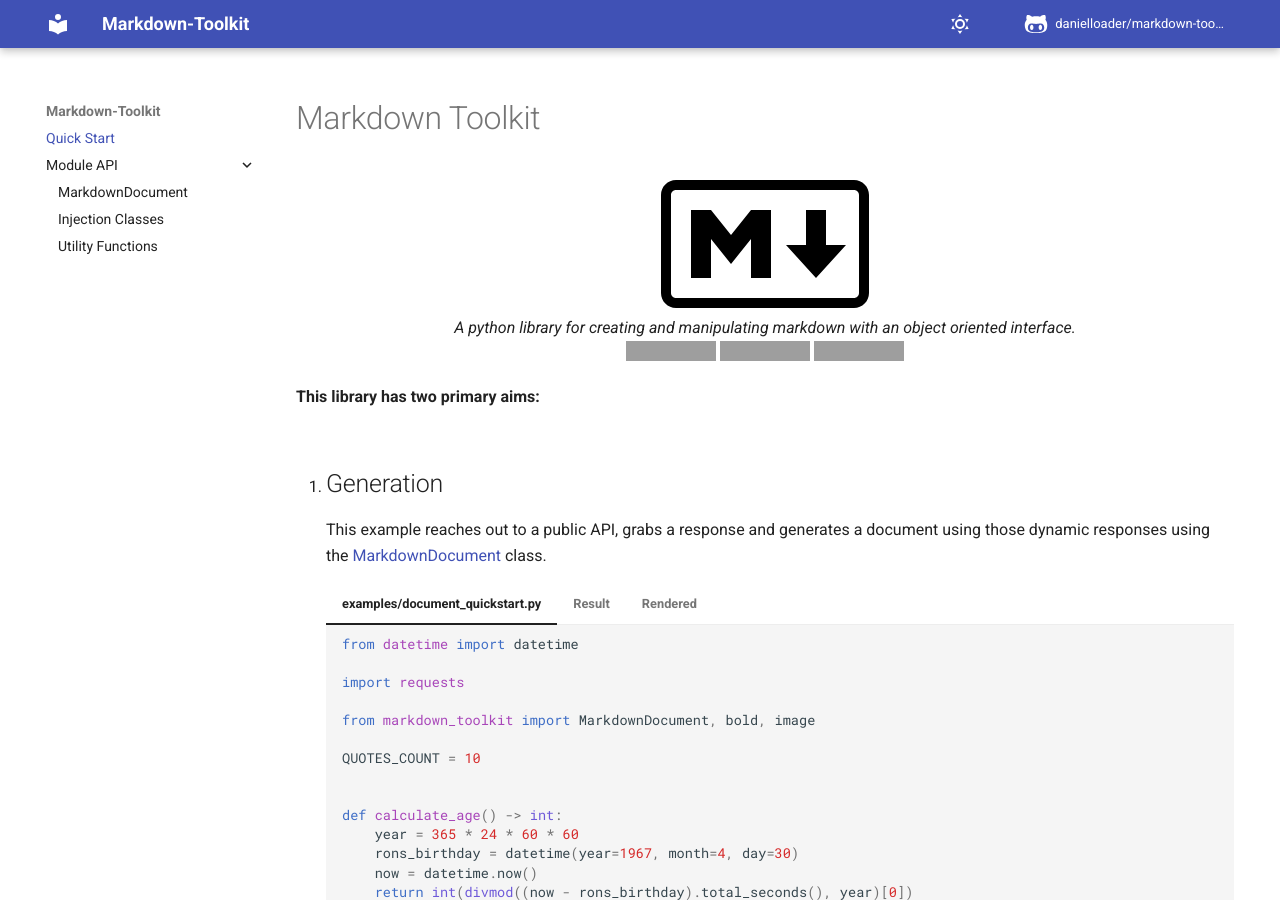
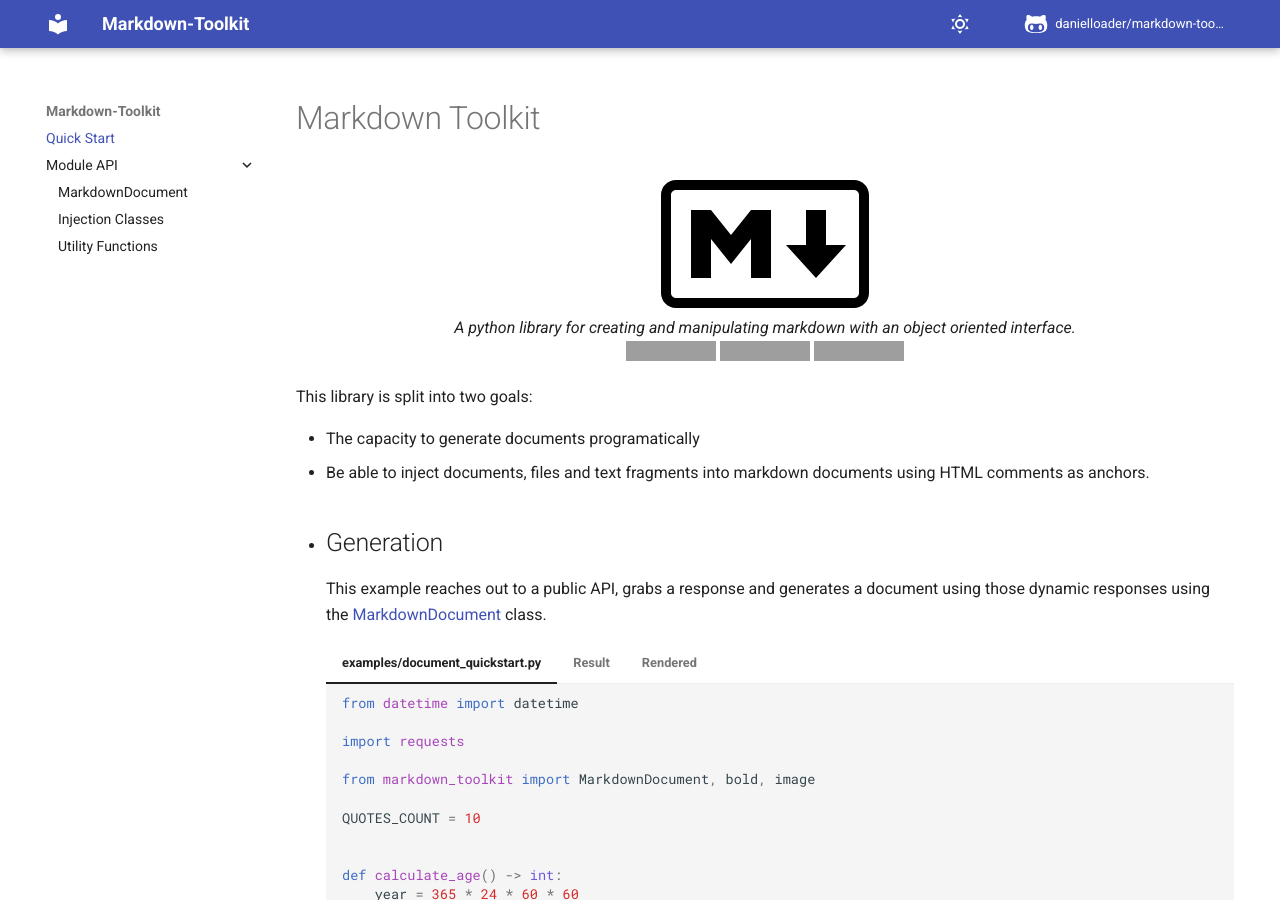
Before and after one commit to danielloader/markdown-toolkit, an MkDocs documentation site: the page built from docs/index.md, in a window 1280 px wide and 900 px high. Built offline with MkDocs 1.6.1 and Material for MkDocs 9.7.7, drawn with Linux system fonts in a browser that asks for light colours; comment, search, counter and statistics services are not loaded; the version menu is left out; grey boxes are pictures that could not be loaded.

Commit message:
docs: update index

```diff
--- a/docs/index.md
+++ b/docs/index.md
@@ -20,7 +20,10 @@ hide:
 </a>
 </p>
 
-**This library has two primary aims:**
+This library is split into two goals:
+
+* The capacity to generate documents programatically
+* Be able to inject documents, files and text fragments into markdown documents using HTML comments as anchors.
 
 1. ## Generation
 
```
